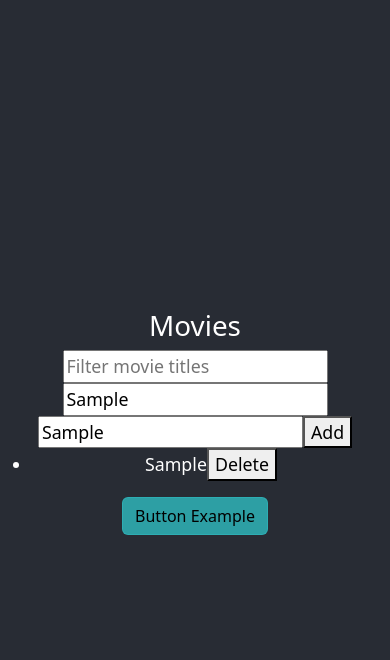
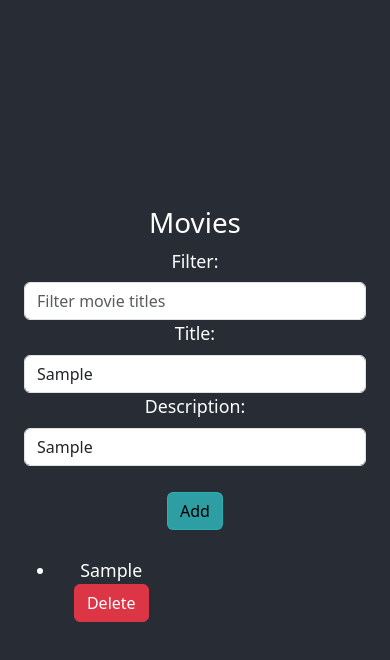
Before and after one commit to mickelson-classroom/list-detail-site-BobbydpStrange, a React (Create React App) app in the folder list-detail/: page / in a window 390 px wide. Both pictures are taken after typing "Sample", "Sample" into the empty fields and a click on the button "Add". Shown: the top 660 px of the page. Built offline with nearby package versions, Linux system fonts and the light colour scheme.

Commit message:
Made app responsive for mobile and fixed forms

```diff
--- a/list-detail/src/App.tsx
+++ b/list-detail/src/App.tsx
@@ -8,8 +8,10 @@ const App = () => {
   return (
     <div className="App">
       <header className="App-header">
+       <div className="container text-center">
+       <h1>Movies</h1>
        <MovieList/>
-       <button className="btn btn-primary">Button Example</button>
+       </div>
       </header>
     </div>
   );
--- a/list-detail/src/assets/custom.scss
+++ b/list-detail/src/assets/custom.scss
@@ -1,3 +1,4 @@
 $primary : rgba(47, 177, 182, 0.867);
+$btn-danger: rgb(185, 69, 33);
 
 @import "../../node_modules/bootstrap/scss/bootstrap"
--- a/list-detail/src/components/movieAdd.tsx
+++ b/list-detail/src/components/movieAdd.tsx
@@ -17,20 +17,28 @@ export const MovieAdd: React.FC<MovieAddProps> = ({ onAddMovie }) => {
   };
 
   return (
-    <div>
+    <div className="container">
+      <div className="row">
+      <label className="form-label">Title: </label>
       <input
         type="text"
+        className="form-control"
         placeholder="Add movie title"
         onChange={(e) => setInputTitle(e.currentTarget.value)}
         value={inputTitle}
       />
+      </div>
+      <div className="row">
+      <label className="form-label">Description: </label>
       <input
         type="text"
+        className="form-control"
         placeholder="Add movie description"
         onChange={(e) => setInputDesc(e.currentTarget.value)}
         value={inputDesc}
-      />
-      <button onClick={handleClick}>Add</button>
+      /></div>
+      <br></br>
+      <button className="btn btn-primary" onClick={handleClick}>Add</button>
     </div>
   );
 };
--- a/list-detail/src/components/movieDetail.tsx
+++ b/list-detail/src/components/movieDetail.tsx
@@ -10,9 +10,17 @@ interface MovieDetailProps {
 
 export const MovieDetail: React.FC<MovieDetailProps> = ({ movie }) => {
   return (
-    <div>
-      <h2>{movie.title}</h2>
-      <p>{movie.description}</p>
+    <div className="container text-center">
+      <div className="row">
+        <div className="col-md-6">
+          <h2>Title</h2>
+          <p>{movie.title}</p>
+        </div>
+        <div className="col-md-6">
+          <h2>Description</h2>
+          <p>{movie.description}</p>
+        </div>
+      </div>
     </div>
   );
 };
--- a/list-detail/src/components/movieFilter.tsx
+++ b/list-detail/src/components/movieFilter.tsx
@@ -7,14 +7,17 @@ interface MovieFilterProps {
 
 export const MovieFilter: React.FC<MovieFilterProps> = ({ filterText, setFilterText }) => {
   return (
-    <div>
+    <div className="container">
+      <div className="row">
+      <label className="form-label">Filter: </label>
       <input
         type="text"
+        className="form-control"
         placeholder="Filter movie titles"
         value={filterText}
         onChange={(e) => setFilterText(e.currentTarget.value)}
       />
-      <br />
+      </div>
     </div>
   );
 };
--- a/list-detail/src/components/movieList.tsx
+++ b/list-detail/src/components/movieList.tsx
@@ -30,12 +30,26 @@ export const MovieList: React.FC = () => {
 
   return (
     <div>
+      <div className="container text-center">
+        <div className="col">
+          <div className="row-md-6">
             {selectedMovie && movies.some((movie) => movie.id === selectedMovie.id) &&(
               <MovieDetail movie={selectedMovie} />
             )}
-      <h1>Movies</h1>
+          </div>
+          <div className="row">
+            <div className="col-md-6">
               <MovieFilter filterText={filterText} setFilterText={setFilterText} />
+            </div>
+            <div className="col-md-6">
               <MovieAdd onAddMovie={handleAddMovie} />
+              <br></br>
+            </div>
+          </div>
+        </div>
+      </div>
+      <div className="container text-center">
+        <div className="col-5">
           <ul>
             {movies
               .filter((movie) =>
@@ -46,11 +60,19 @@ export const MovieList: React.FC = () => {
                   onClick={() => setSelectedMovie(movie)}
                   key={movie.id}
                 >
+                  <div className="row">
+                    <div className="col">
                       {movie.title}
-              <button onClick={() => handleDelete(movie)}>Delete</button>
+                    </div>
+                    <div className="col">
+                      <button className="btn btn-danger"  onClick={() => handleDelete(movie)}>Delete</button>
+                    </div>
+                  </div>
                 </li>
               ))}
           </ul>
+        </div>
+      </div>
     </div>
   );
 };
```
Also changed, not shown: 1 other file (tests, documents, lock files or other folders). Lines whose indentation alone changed are shown as unchanged.
